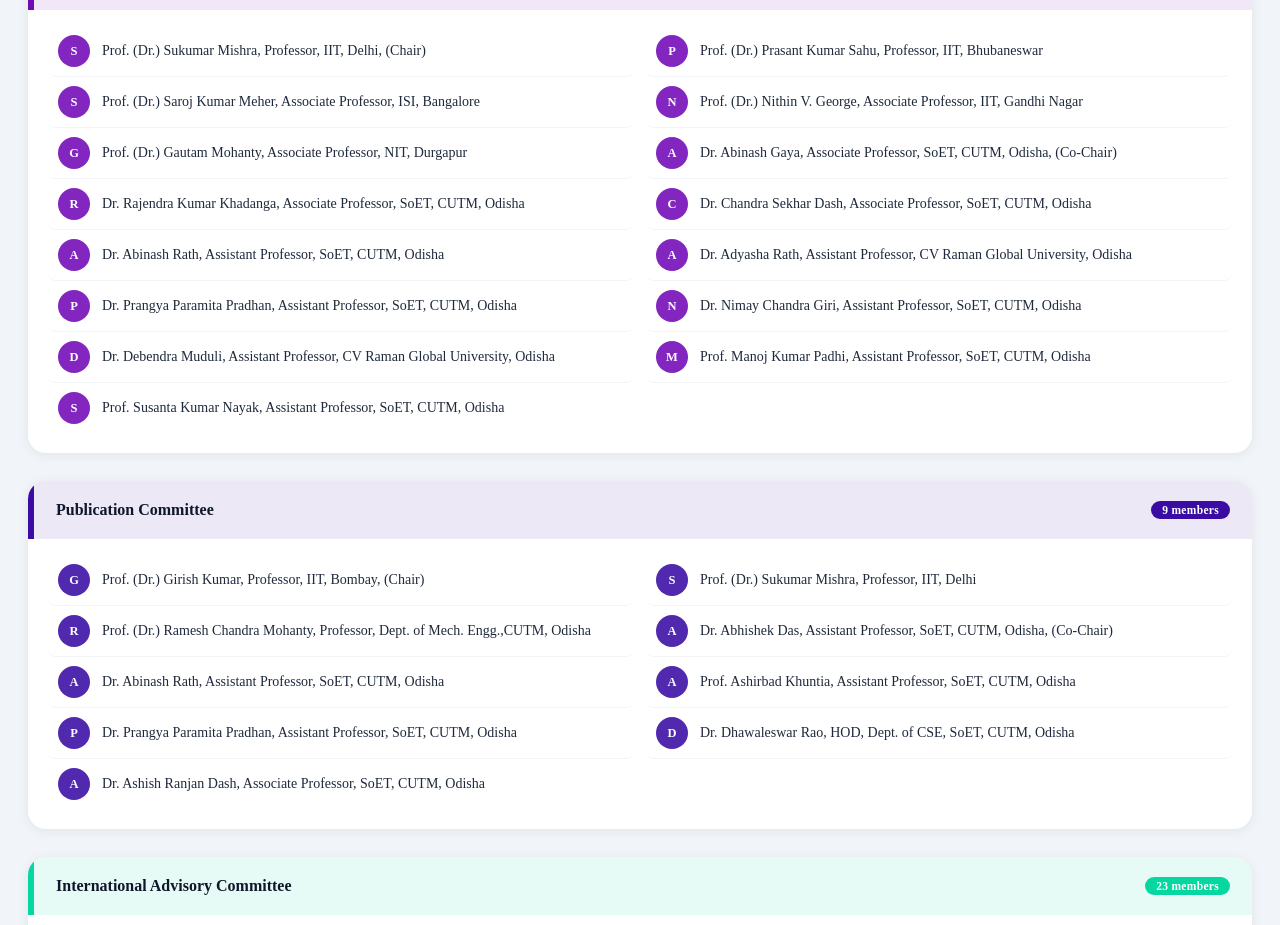
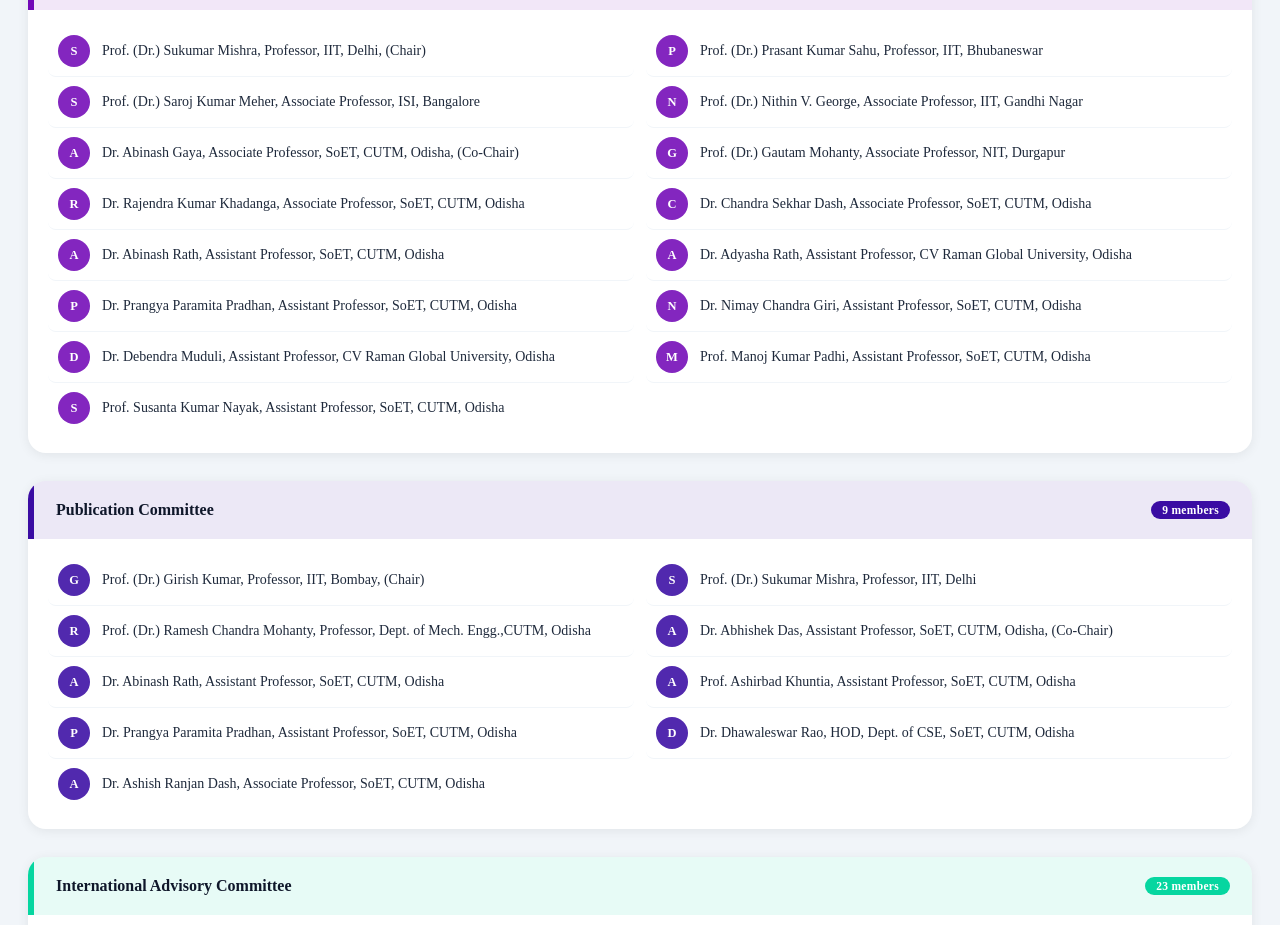
Before and after one commit to krushayu/SCOPES-2027, a React (Create React App) app: page /committee in a window 1280 px wide. Shown: the part 2660-3585 px from the top of the page. Built offline with nearby package versions, Linux system fonts and the light colour scheme.

Commit message:
Fix order of committee member listing

```diff
--- a/src/Pages/Committee.js
+++ b/src/Pages/Committee.js
@@ -143,8 +143,8 @@
         'Prof. (Dr.) Prasant Kumar Sahu, Professor, IIT, Bhubaneswar',
         'Prof. (Dr.) Saroj Kumar Meher, Associate Professor, ISI, Bangalore',
         'Prof. (Dr.) Nithin V. George, Associate Professor, IIT, Gandhi Nagar',
+        'Dr. Abinash Gaya, Associate Professor, SoET, CUTM, Odisha, (Co-Chair)',
         'Prof. (Dr.) Gautam Mohanty, Associate Professor, NIT, Durgapur',
-        'Dr. Abinash Gaya, Associate Professor, SoET, CUTM, Odisha, (Co-Chair)',
         'Dr. Rajendra Kumar Khadanga, Associate Professor, SoET, CUTM, Odisha',
         'Dr. Chandra Sekhar Dash, Associate Professor, SoET, CUTM, Odisha',
         'Dr. Abinash Rath, Assistant Professor, SoET, CUTM, Odisha',
```
